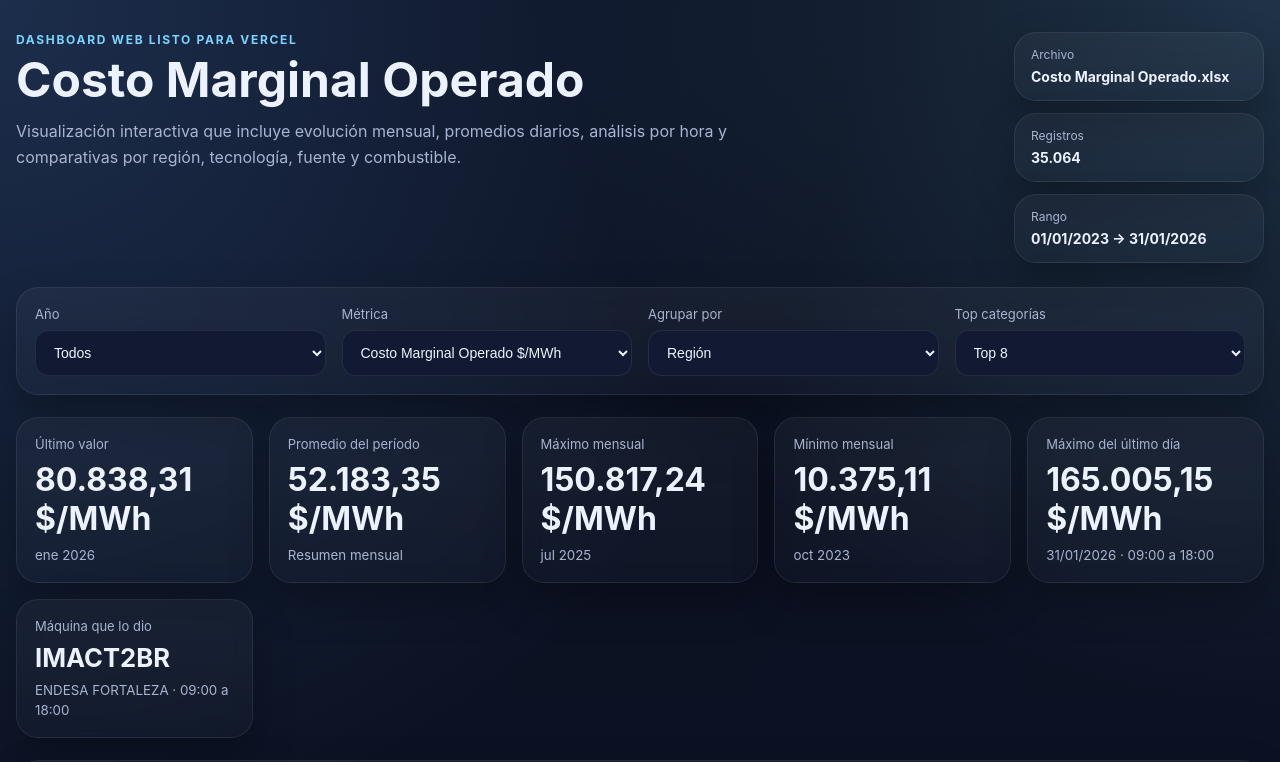
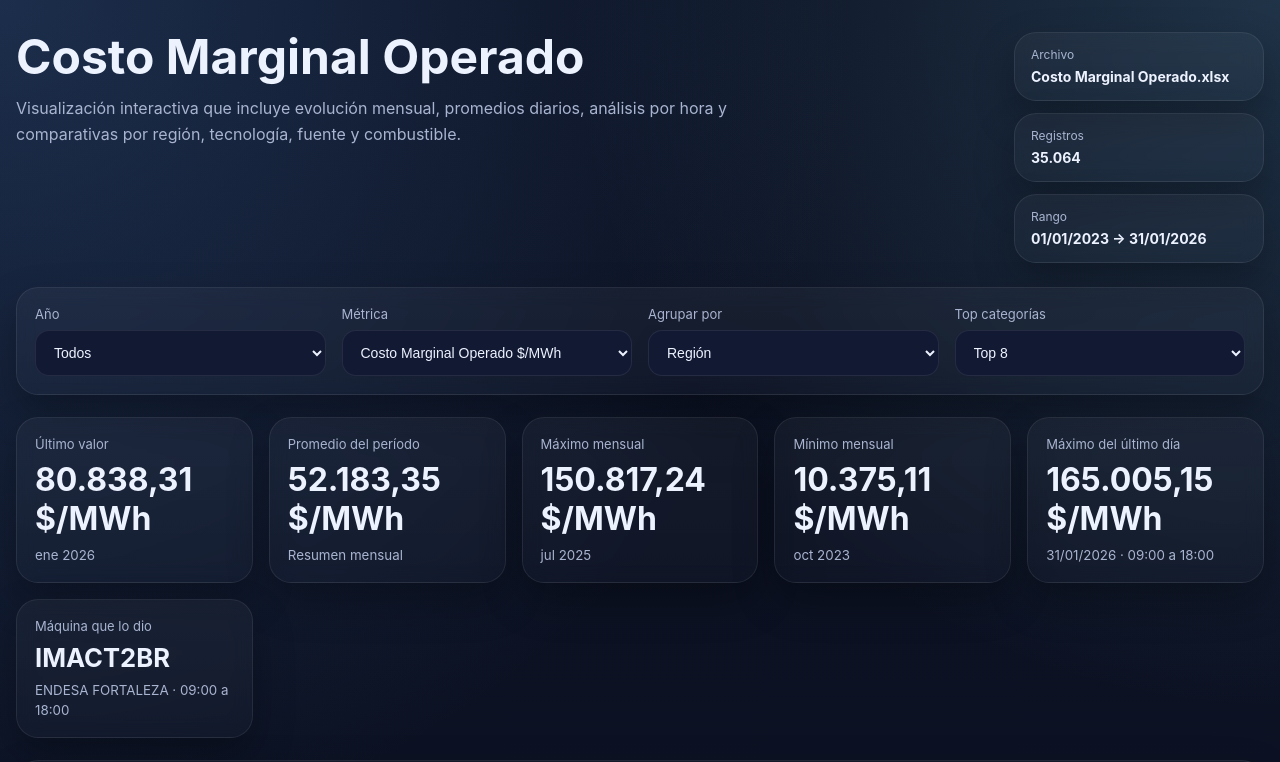
Before and after one commit to Krak3nboot/Cammesa, a plain HTML site: page index.html in a window 1280 px wide. Shown: the top 762 px of the page. Drawn offline with nearby package versions, Linux system fonts and the light colour scheme.

Commit message:
Eliminar titulo

```diff
--- a/index.html
+++ b/index.html
@@ -12,7 +12,6 @@
   <div class="container">
     <header class="hero">
       <div>
-        <p class="eyebrow">Dashboard web listo para Vercel</p>
         <h1>Costo Marginal Operado</h1>
         <p class="subtitle">
           Visualización interactiva que incluye evolución mensual,
```
